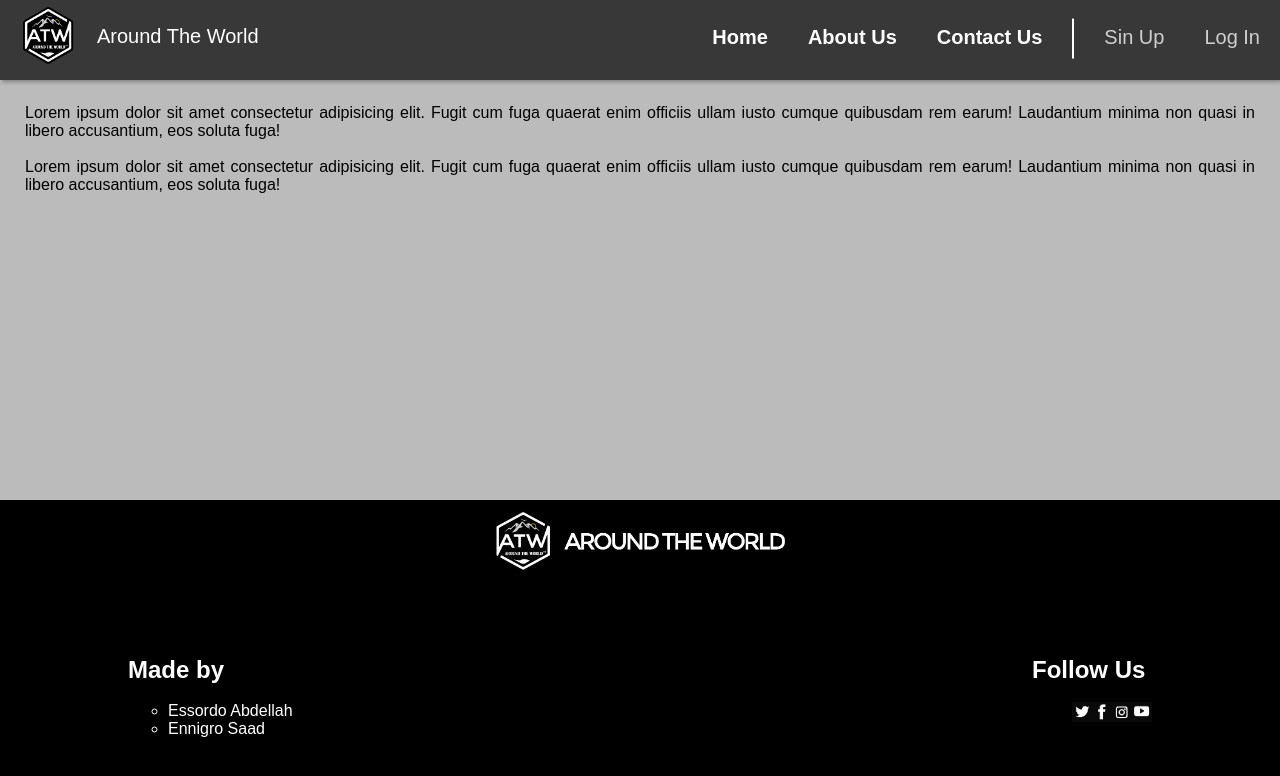
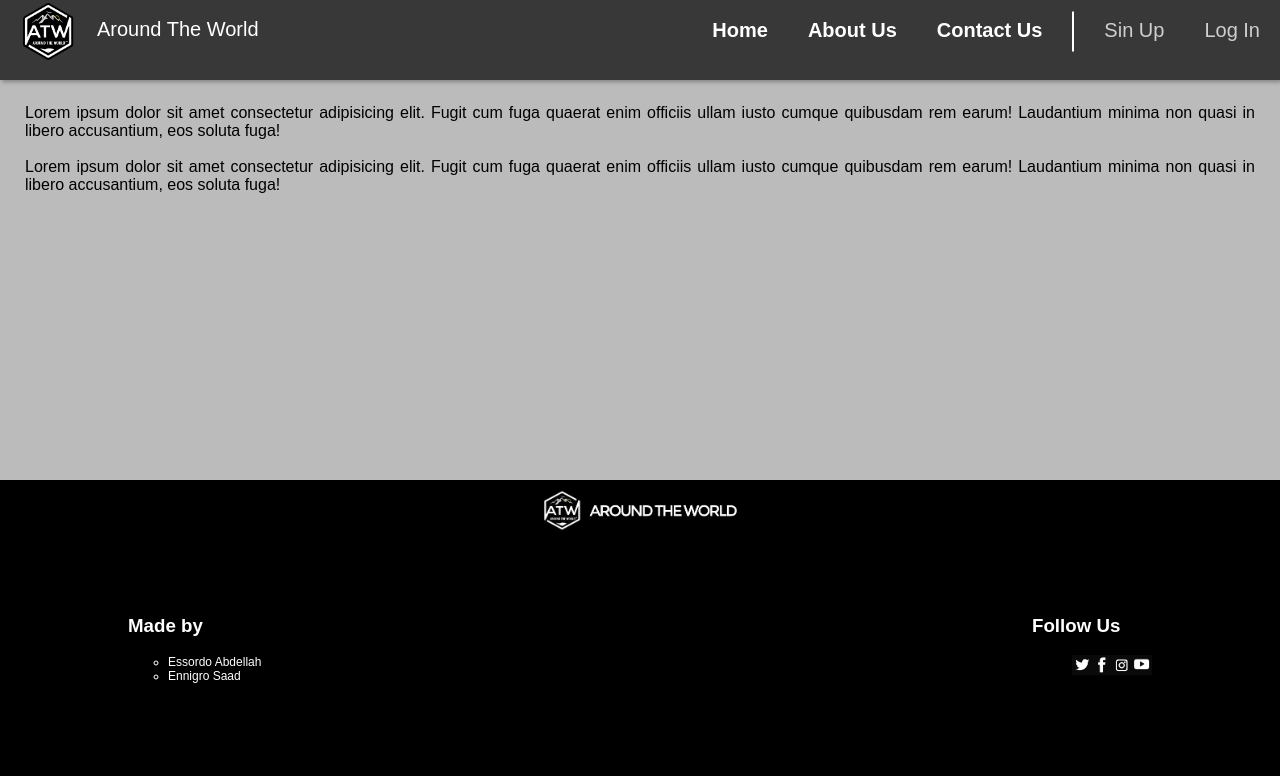
Before and after one commit to abdoessordo/responsive-nav-bar, a plain HTML site: page index.html in a window 1280 px wide. Drawn offline with Linux system fonts and the light colour scheme.

Commit message:
Add files via upload

```diff
--- a/index.html
+++ b/index.html
@@ -30,7 +30,7 @@
         </ul>
     </header>
 
-    <div class="container">
+
     <div class="wrapper">
         <div class="main">
             <p>
@@ -51,14 +51,14 @@
         <center><img class="logo-footer" src="logo1.png" alt="Logo"></center>
         <ul class="same-line">
             <li class="madeby">
-                    <h2 class="">Made by</h2><br>
+                <h3 class="">Made by</h3><br>
                 <ul class="madeby-elems">
                     <li>Essordo Abdellah</li>
                     <li>Ennigro Saad</li>
                 </ul>
             </li>
             <li class="followus push">
-                    <h2 class="">Follow Us</h2><br>
+                <h3 class="">Follow Us</h3><br>
                 <ul class="followus-elems">
                     <li><a id="twitter" href="https://twitter.com/ATW_AS" target="_blank"><img class="social"  src="twitter.png" alt="tw"></a></li>
                     <li><a id="facebook" href="https://www.facebook.com/Around-The-World-111129673913158/?hc_ref=ARTqnt79gVelHloWOg-J_a2J4fzcNvrM58-S9FdPCtGaRh_1brQyV8MfYedcJFvZnds&fref=nf&__tn__=kC-R" target="_blank"><img class="social"  src="facebook.png" alt="fb"></a></li>
@@ -68,7 +68,7 @@
             </li>
         </ul>
     </footer>
-    </div>
+
 
 </body>
 </html>
--- a/style.css
+++ b/style.css
@@ -14,6 +14,13 @@ a{
     color: white;
 }
 
+
+
+/* /////////////////////////////////////////////////////////////////////////////////
+////////////////////////////////////////////////////////////////////////////////
+                                HEADER
+/////////////////////////////////////////////////////////////////////////////////
+//////////////////////////////////////////////////////////////////////////////// */
 
 .header{
     background-color:  rgb(56,56,56);
@@ -41,7 +48,7 @@ a{
 
 .header .logo-nav{
     float: left;
-    padding: 7px 20px;
+    padding: 3px 20px 0 20px;
 }
 
 .logo-size{
@@ -54,7 +61,7 @@ a{
     background-color:  rgb(56,56,56);
     transition: max-height .2s ease-out;
     height: 100vh;
-
+    /* margin: 13vh; */
 }
 
 .seperator{
@@ -65,8 +72,6 @@ a{
 }
 
 .header .menu-icon{
-    margin: 1vh 0;
-    /* border: 1px solid red; */
     padding: 28px 20px;
     position: relative;
     float: right;
@@ -130,20 +135,15 @@ a{
     font-size: 20px;
 }
 .logo-text-holder{
-    padding-top: 25px;
+    padding-top: 18px;
     width: 400px;
 }
 .logo-decor{
-    /* display: block; */
     text-decoration: none;
-
-
 }
 
 .header .menu-btn:checked ~ .logo-text{
     display: none;
-    /* transition: ; */
-
 }
 
 #special{
@@ -156,7 +156,11 @@ a{
 }
 
 
-
+/* /////////////////////////////////////////////////////////////////////////////////
+////////////////////////////////////////////////////////////////////////////////
+                                BODY
+/////////////////////////////////////////////////////////////////////////////////
+//////////////////////////////////////////////////////////////////////////////// */
 
 
 
@@ -165,31 +169,47 @@ a{
     flex-wrap: wrap;
     align-self: start;
     padding: 0 25px;
+    /* background-color: blue; */
+    height: 60vh;
 }
 
 .main{
     overflow: auto;
-    margin-top: 13vh;
+    margin: 13vh 0;
     text-align: justify;
-}
+    /* background-color: yellow; */
 
-
-
-footer{
-    height: 300px;
-    width: 100%;
-    flex-wrap: wrap;
-    color: white;
-    position: relative;
-    background-color: black;
-    clear: both;
-    margin-top: -300px;
-    padding: 0 10vw;
 }
 
 p{
     font-size: 1em;
 }
+
+
+/* /////////////////////////////////////////////////////////////////////////////////
+////////////////////////////////////////////////////////////////////////////////
+                                FOOTER
+/////////////////////////////////////////////////////////////////////////////////
+//////////////////////////////////////////////////////////////////////////////// */
+
+
+
+footer{
+    height: 40vh;
+    flex-wrap: wrap;
+    color: white;
+    position: relative;
+    background-color: black;
+    padding: 0 10vw;
+}
+
+.logo-footer{
+    margin-top: 10px;
+    margin-bottom: 10vh;
+    width: 200px;
+}
+
+
 .same-line{
     display: flex;
     list-style: none;
@@ -200,19 +220,17 @@ p{
 }
 
 .madeby{
-    width: 50%;
+    width: 40%;
 }
 
 .madeby-elems, .followus-elems{
     padding-left: 40px;
     width: 100%;
 }
+.madeby-elems li{
+    font-size: 12px;
+}
 
-.logo-footer{
-    margin-top: 10px;
-    margin-bottom: 10vh;
-    width: 300px;
-}
 .social{
     width: 20px;
 }
@@ -222,19 +240,6 @@ p{
     display: flex;
 }
 
-/* h2{
-    width: 200px;
-} */
-
-.container{
-    margin: 0;
-    width: 100%;
-    height: 100%;
-    display: flex;
-    flex-wrap: wrap;
-    align-items: flex-end;
-    display: flex;
-}
 
 @media (min-width:48em){
     .header{
@@ -270,3 +275,8 @@ p{
     }
 
 }
+/* /////////////////////////////////////////////////////////////////////////////////
+////////////////////////////////////////////////////////////////////////////////
+                                END
+/////////////////////////////////////////////////////////////////////////////////
+//////////////////////////////////////////////////////////////////////////////// */
```
Lines whose indentation alone changed are shown as unchanged.
